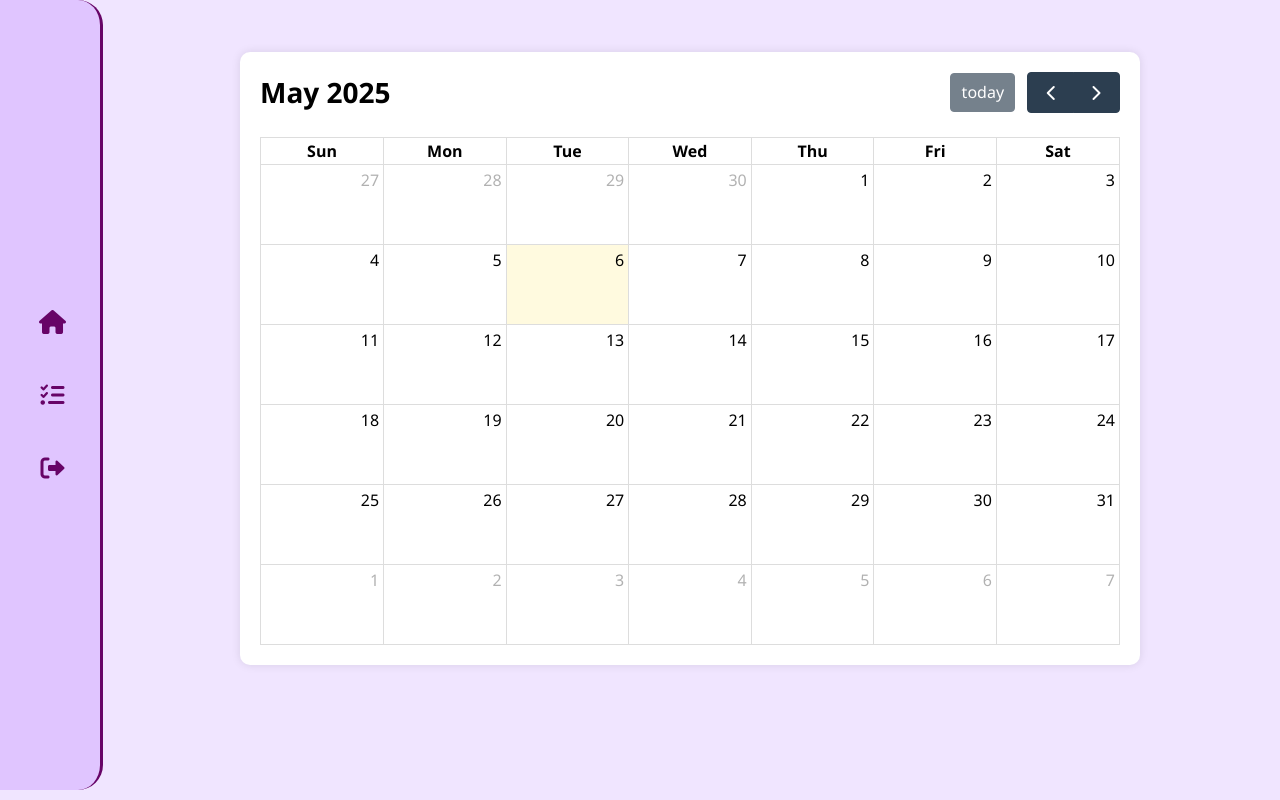
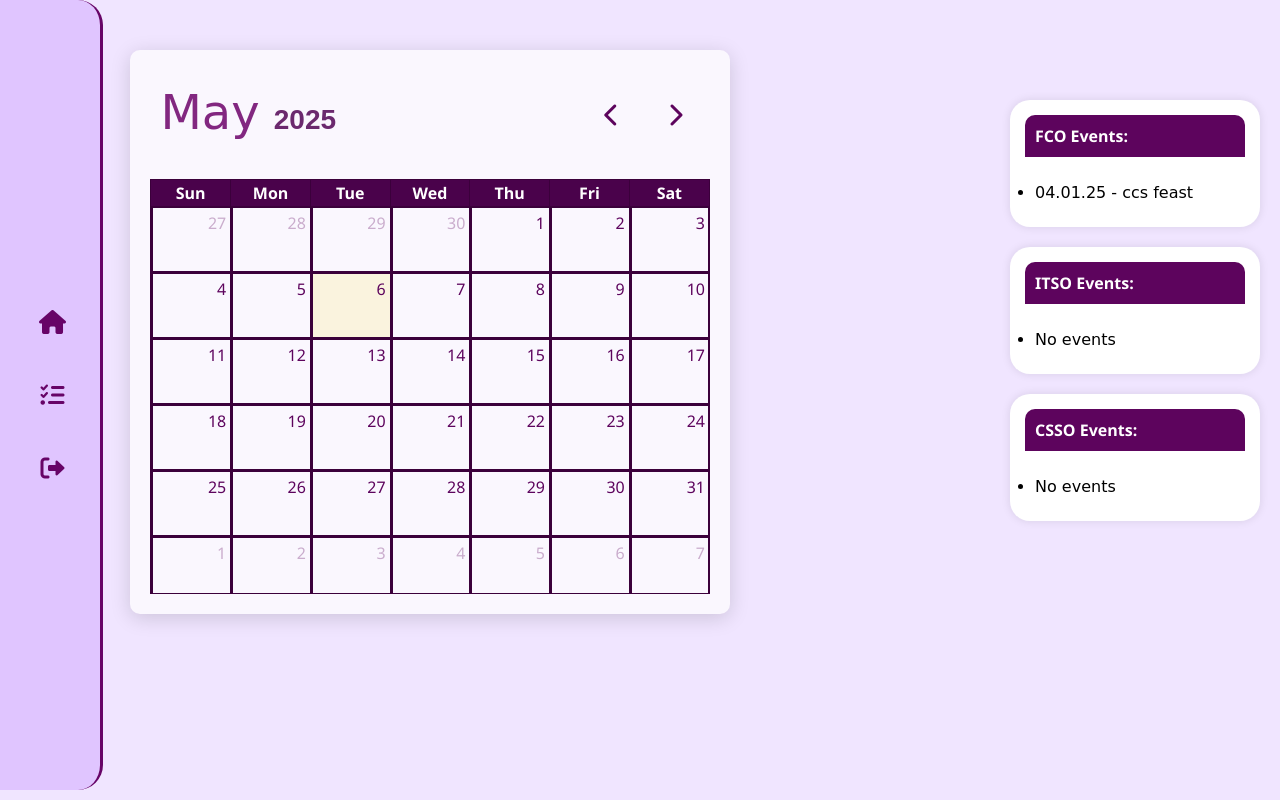
Before and after one commit to DavonGT/Event-IMS, a Django app: page / in a window 1280 px wide. Run offline with Django 5.2, Linux system fonts and the light colour scheme; a user stored in the database is signed in; tables that the repository leaves empty hold one stand-in row (values such as "Sample post"); lists and menus that the app fills with data are empty; some libraries are stand-ins or nearby versions.

Commit message:
improve design

```diff
--- a/core/static/core/css/style.css
+++ b/core/static/core/css/style.css
@@ -455,3 +455,265 @@ body {
 .delete-button:focus {
     box-shadow: 0 0 8px rgba(217, 53, 79, 0.7);  /* Add a glowing red border when focused for delete button */
 }
+
+
+
+
+
+.dashboard-container {
+    display: flex;
+    flex-direction: row;
+  }
+
+  .main-content {
+    flex: 1;
+    padding: 20px;
+    position: relative;
+  }
+
+  .calendar-header {
+    display: flex;
+    justify-content: space-between;
+    align-items: center;
+    margin-left: 60px;
+  }
+
+  .calendar-header h1 {
+    font-size: 48px;
+    color: #822780;
+    font-family: 'Brush Script MT', cursive;
+    margin: 0;
+  }
+
+  .calendar-header .search-bar {
+    flex: 1;
+    display: flex;
+    justify-content: center;
+    align-items: center;
+    margin-left: 60px;
+  }
+
+  .calendar-header input {
+    width: 300px;
+    padding: 5px 10px;
+    border-radius: 20px;
+    border: 1px solid #aaa;
+  }
+
+
+
+
+
+
+
+
+
+
+
+
+
+/* Set global calendar text color */
+#calendar,
+#calendar .fc,
+#calendar .fc-daygrid-day-number,
+#calendar .fc-toolbar,
+#calendar .fc-button,
+#calendar .fc-event-title,
+#calendar .fc-col-header-cell-cushion,
+#calendar .fc-daygrid-day {
+  color: #5d045d !important;
+}
+
+
+#calendar .fc-scrollgrid,
+#calendar .fc-view-harness,
+#calendar .fc-daygrid,
+#calendar .fc-daygrid-body {
+  max-width: 100%;
+  overflow-x: hidden !important;
+}
+
+
+/* Calendar container styling */
+#calendar {
+  max-width: 600px;
+  max-height: 600px;
+  min-width: 400px;
+  min-height: 400px;
+  margin: 10px;
+  background: #faf7fe;
+  border-radius: 10px;
+  padding: 20px;
+  border: none;
+  box-shadow: 0 4px 20px rgba(0, 0, 0, 0.15);
+}
+
+/* Header toolbar */
+.fc-header-toolbar {
+  background-color: #faf7fe !important;
+}
+
+.fc-toolbar-chunk {
+  display: flex;
+  align-items: center;
+}
+
+.fc-customTitle-button {
+  background: none !important;
+  border: none !important;
+  pointer-events: none;
+  cursor: default;
+  font-size: 70px;
+  display: flex;
+  align-items: baseline;
+  font-family: 'Brush Script MT', cursive;
+  color: #822780;
+  font-weight: bold;
+}
+
+.fc-customTitle-button:active {
+  background: none !important;
+}
+
+/* Month and year titles */
+.calendar-month {
+  font-family: 'Brush Script MT', cursive;
+  font-size: 48px;
+  margin-right: 10px;
+  color: #822780;
+}
+
+.calendar-year {
+  font-family: sans-serif;
+  font-size: 28px;
+  font-weight: bold;
+  color: #6b296e;
+}
+
+/* Button styles */
+.fc .fc-button-group > .fc-button {
+  background-color: transparent;
+  border: none;
+  font-size: 24px;
+  color: #822780;
+}
+
+/* Day number */
+.fc .fc-daygrid-day-number {
+  color: #000;
+}
+
+/* Calendar grid borders */
+#calendar .fc-daygrid-day,
+#calendar .fc-scrollgrid,
+#calendar .fc-daygrid-day-frame,
+#calendar .fc-daygrid-body,
+#calendar td,
+#calendar th {
+  border: 1px solid #3b003b !important;
+}
+
+#calendar .fc-scrollgrid {
+  border-collapse: collapse;
+}
+
+/* Day-of-week headers (like Mon, Tue, etc.) */
+#calendar .fc-col-header-cell {
+  background-color: #4a024b !important;
+  color: white !important;
+  border: 1px solid #3b003b !important;
+}
+
+#calendar .fc-col-header-cell-cushion {
+  color: white !important;
+  font-weight: bold;
+}
+
+/* Make calendar grid borders dark */
+#calendar .fc-daygrid-day,
+#calendar .fc-scrollgrid,
+#calendar .fc-daygrid-day-frame,
+#calendar .fc-daygrid-body,
+#calendar td,
+#calendar th {
+  border: 1px solid #3b003b !important; /* Dark purple border */
+}
+
+#calendar .fc-scrollgrid {
+  border-collapse: collapse;
+}
+
+
+
+
+
+
+
+
+
+
+
+
+
+
+
+
+
+
+
+
+
+
+
+
+  .events-sidebar {
+    width: 250px;
+    padding: 20px;
+    margin-top: 60px;
+  }
+
+  .event-box {
+    background-color: #fff;
+    border-radius: 20px;
+    padding: 15px;
+    margin-bottom: 20px;
+    box-shadow: 0 0 10px rgba(0,0,0,0.1);
+  }
+
+  .event-box h3 {
+    margin-top: 0;
+    background-color: #5d045d;
+    color: white;
+    padding: 10px;
+    border-radius: 10px 10px 0 0;
+    font-size: 16px;
+  }
+
+  .event-box ul {
+    padding: 10px;
+    margin: 0;
+    list-style-type: disc;
+  }
+
+  .event-box li {
+    font-family: cursive;
+  }
+
+/* Make calendar events match sidebar style */
+.fc .fc-event {
+    background-color: transparent !important;
+    color: #5d045d  !important;
+    border: none !important;
+    font-family: 'Brush Script MT', cursive ;
+    padding: 2px 20px;
+  }
+
+
+  .fc-h-event .fc-event-title-container {
+    flex-grow: 1;
+    flex-shrink: 1;
+    min-width: 0px;
+    font-family: cursive;
+    font-size: 14px;
+    color: white;
+  }
--- a/core/templates/core/dashboard.html
+++ b/core/templates/core/dashboard.html
@@ -3,48 +3,78 @@
 {% block title %}Dashboard{% endblock %}
 
 {% block content %}
+
 <div class="dashboard-container">
-    {% comment %} <h1>{{ user_role }} Dashboard</h1> {% endcomment %}
 
-    {% comment %} ma appear in ngin admin {% endcomment %}
-    {% comment %} {% if user_role == 'Admin' or user_role == 'Organizer' %}
-      <p>Admin/Organizer ka</p>
-    {% else %}
-      <p>Studyante ka lang</p>
-    {% endif %} {% endcomment %}
+  <!-- Main Content -->
+  <div class="main-content">
 
+    <!-- Calendar -->
     <div id="calendar"></div>
   </div>
 
-  <style>
-    #calendar {
-      max-width: 900px;
-      margin: 2rem auto;
-      padding: 20px;
-      background: white;
-      border-radius: 10px;
-      box-shadow: 0 0 10px rgba(0,0,0,0.1);
-    }
-  </style>
+  <!-- Events Sidebar -->
+  <div class="events-sidebar">
+    <div class="event-box">
+      <h3>FCO Events:</h3>
+      <ul>
+        <li>04.01.25 - <span style="font-family: cursive;">ccs feast</span></li>
+      </ul>
+    </div>
+    <div class="event-box">
+      <h3>ITSO Events:</h3>
+      <ul>
+        <li>No events</li>
+      </ul>
+    </div>
+    <div class="event-box">
+      <h3>CSSO Events:</h3>
+      <ul>
+        <li>No events</li>
+      </ul>
+    </div>
+  </div>
+</div>
 
 <script>
   document.addEventListener('DOMContentLoaded', function () {
     const calendarEl = document.getElementById('calendar');
     const eventsData = JSON.parse('{{ events_json|safe }}');
 
-      // Transform your events data to FullCalendar format
-      const calendarEvents = eventsData.map(event => {
-        return {
-          title: event.name,  // Assuming your event has a 'name' property
-          date: event.date   // Assuming your event has a 'date' property
-          // Add other properties if needed (color, description, etc.)
-        };
-      });
+    const calendarEvents = eventsData.map(event => ({
+      title: event.name,
+      date: event.date
+    }));
 
     const calendar = new FullCalendar.Calendar(calendarEl, {
       initialView: 'dayGridMonth',
-        height: 'auto',
-        events: calendarEvents  // Use the transformed events here
+      events: calendarEvents,
+      headerToolbar: {
+        left: 'customTitle',
+        center: '',
+        right: 'prev,next'
+      },
+      customButtons: {
+        customTitle: {
+          text: '',
+          click: function () {}
+        }
+      },
+      datesSet: function(info) {
+        const visibleMidDate = new Date(info.start);
+        visibleMidDate.setDate(visibleMidDate.getDate() + 15);
+
+        const month = visibleMidDate.toLocaleString('default', { month: 'long' });
+        const year = visibleMidDate.getFullYear();
+
+        const customTitleEl = document.querySelector('.fc-customTitle-button');
+        if (customTitleEl) {
+          customTitleEl.innerHTML = `
+            <span class="calendar-month">${month}</span>
+            <span class="calendar-year">${year}</span>
+          `;
+        }
+      }
     });
 
     calendar.render();
```
Lines whose indentation alone changed are shown as unchanged.
